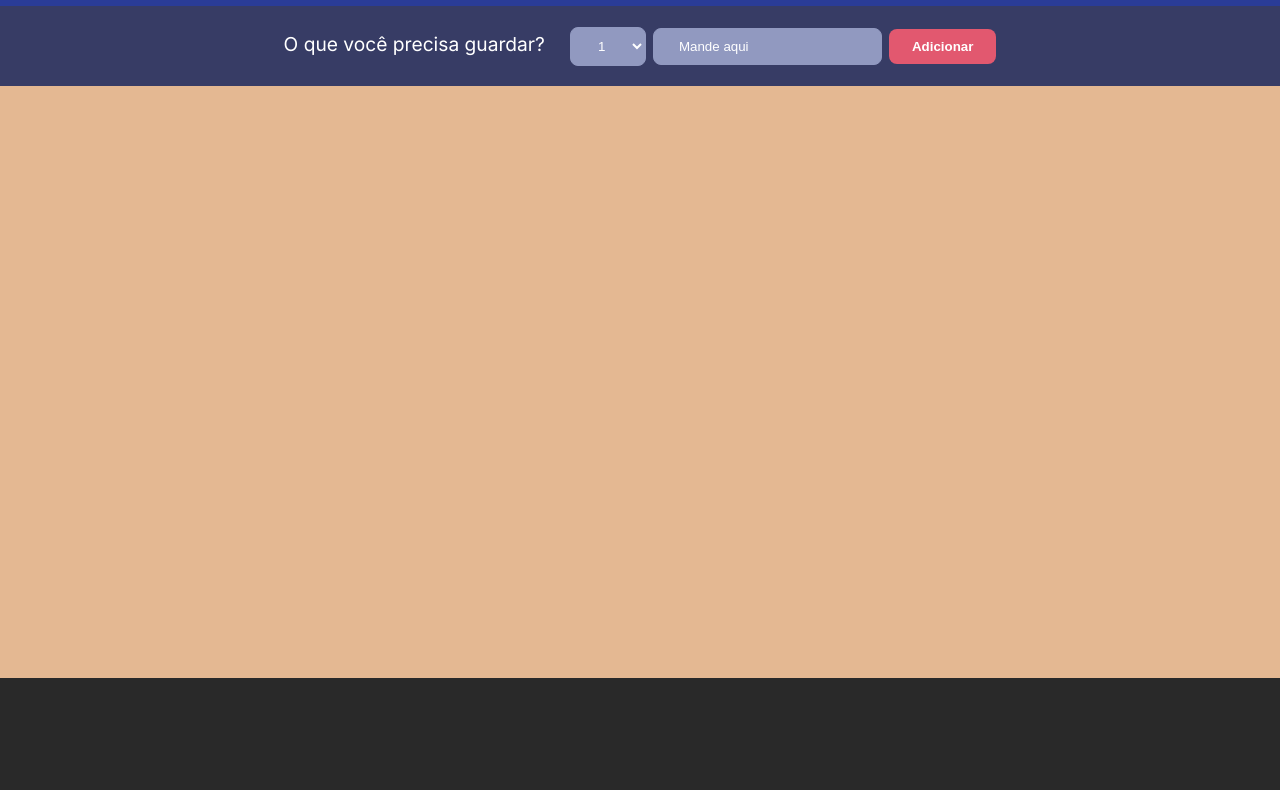
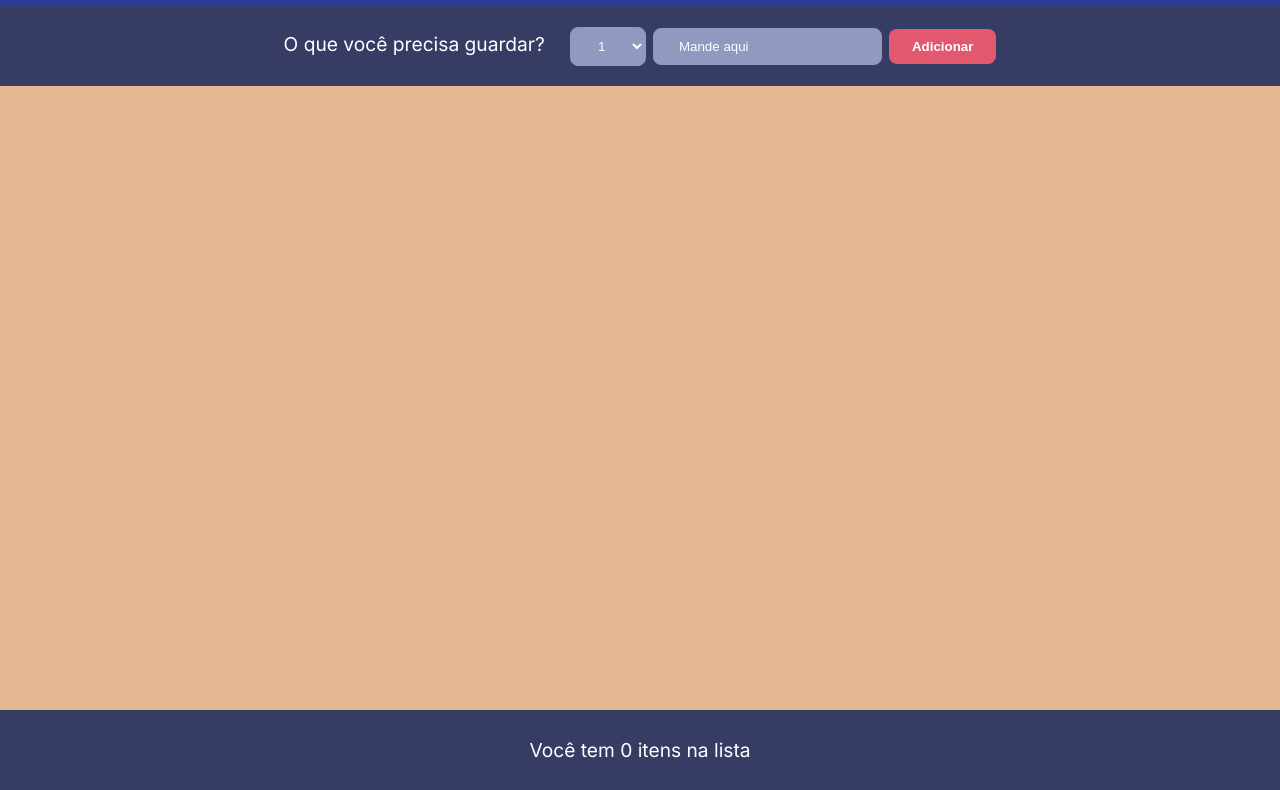
Before and after one commit to Luis-avellar/apt-espaco--mulher, a React (Vite) app: page / in a window 1280 px wide. Shown: the part 310-1100 px from the top of the page. Before the commit the page ends 988 px from the top, so only its background shows below. Built offline with nearby package versions, Linux system fonts and the light colour scheme.

Commit message:
create layout footer

```diff
--- a/src/app.jsx
+++ b/src/app.jsx
@@ -22,6 +22,11 @@ const App = () => (
 			</div>
 		</nav>
 		<section></section>
+		<footer>
+			<div className='container-form'>
+				<p>Você tem 0 itens na lista</p>
+			</div>
+		</footer>
 	</>
 )
 
--- a/src/index.css
+++ b/src/index.css
@@ -70,6 +70,6 @@ body {
 
 /* SECTION ESTILOS */
 section {
-	height: 37rem;
+	height: 39rem;
 	background-color: #e4b892;
 }
```
